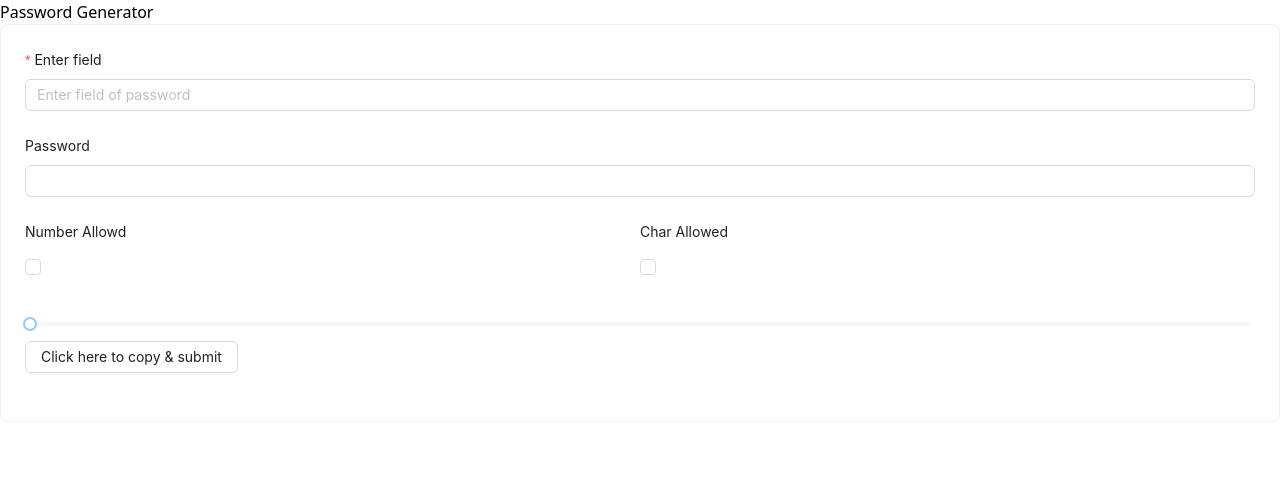
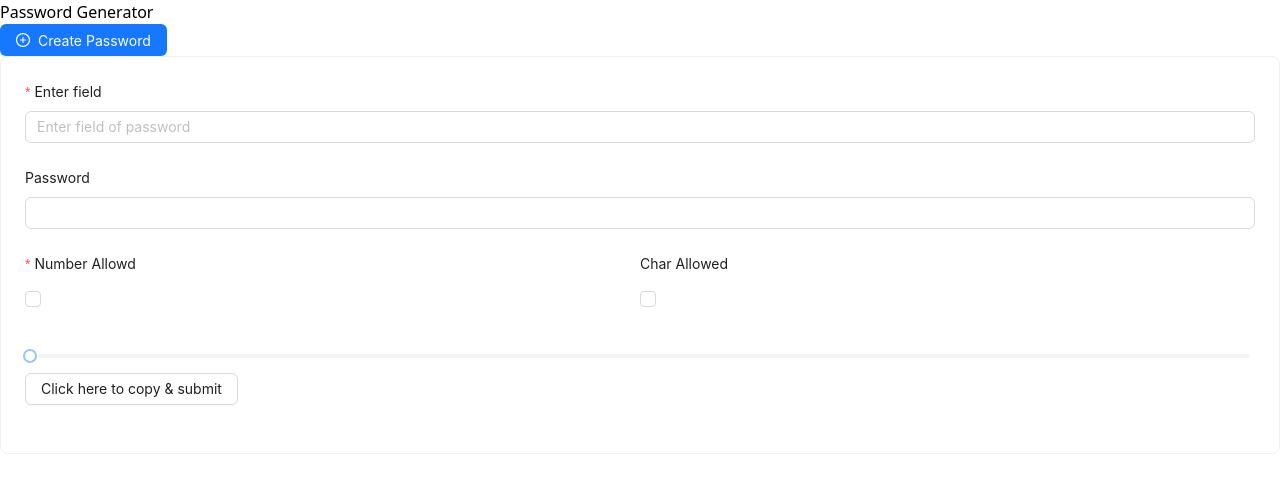
Before and after one commit to msaadnanil18/Password-save-generate-full-stack-, a React (Vite) app: page /password-gen in a window 1280 px wide. Shown: the top 492 px of the page. Built offline with nearby package versions, Linux system fonts and the light colour scheme.

Commit message:
add drawer

```diff
--- a/src/components/PasswordGen.jsx
+++ b/src/components/PasswordGen.jsx
@@ -1,7 +1,8 @@
 import { useState, useCallback, useEffect,useRef } from 'react'
-import { Button, Card, Input, Form, Checkbox , Row, Col } from 'antd'
-import { Slider } from 'antd';
-import Password from 'antd/es/input/Password';
+import { Button, Card, Input, Form, Checkbox , Row, Col,Slider, Drawer } from 'antd'
+import {PlusCircleOutlined} from '@ant-design/icons';
+
+
 const IconSlider = (props) => {
   const { max, min , value, setValue } = props;
   const mid = Number(((max - min) / 2).toFixed(5));
@@ -15,7 +16,17 @@ const IconSlider = (props) => {
 };
 
 function PasswordGen() {
-  const [inputPassword , setInputPassword ] = useState('2222')
+  const [open, setOpen] = useState(false);
+
+  const showDrawer = () => {
+    setOpen(true);
+  };
+
+  const onClose = () => {
+    setOpen(false);
+  };
+
+  const [inputPassword , setInputPassword ] = useState()
   const [length, setLength] = useState()
   const [numberAllowed, setNumberAllowed] = useState(false);
   const [charAllowed, setCharAllowed] = useState(false)
@@ -51,11 +62,13 @@ form.setFieldsValue({
   } ,[form, numberAllowed, charAllowed, setPassword])
  return (
     <>
- <div className=' float-right mx-5 ' >
-   <Card
-    className=' p-4 w-96'
-    hoverable
-   >
+ <div className=' md:hidden float-right mx-5 ' >
+      <Button className='bg-sky-400' icon={<PlusCircleOutlined />} type="primary" onClick={showDrawer}>
+       Create Password
+      </Button>
+  </div>
+  <Drawer title="Basic Drawer" placement="right" onClose={onClose} open={open}>
+
       <Form
       layout='vertical'
       form={form}
@@ -69,7 +82,7 @@ form.setFieldsValue({
 
         <Row>
           <Col sm={24} md={12} >
-         <Form.Item name='number' label='Number Allowd' >
+         <Form.Item name='number' label='Number Allowd' rules={[{required:true}]} >
          <Checkbox onChange={(e) => handleCheckboxChange(e.target.checked, 'number')} />
          </Form.Item>
          </Col>
@@ -93,10 +106,51 @@ form.setFieldsValue({
 
       </Form>
 
+    </Drawer>
 
-    </Card>
+   <div className='hidden md:block float-right mx-5' >
+   <Card
+    className=' p-4 w-96'
+    hoverable
+   >
+      <Form
+      layout='vertical'
+      form={form}
+      >
+        <Form.Item name='fieldPassword' label='Enter field' rules={[{required:true, message:"Please enter field "}]} >
+          <Input placeholder='Enter field of password' />
+         </Form.Item>
+         <Form.Item name='password' label='Password' >
+         <Input />
+         </Form.Item>
 
-    </div>
+        <Row>
+          <Col sm={24} md={12} >
+         <Form.Item name='number' label='Number Allowd' rules={[{required:true}]} >
+         <Checkbox onChange={(e) => handleCheckboxChange(e.target.checked, 'number')} />
+         </Form.Item>
+         </Col>
+         <Col sm={24} md={12} >
+         <Form.Item name='charr' label='Char Allowed' >
+         <Checkbox  onChange={(e) => handleCheckboxChange(e.target.checked, 'charr')} />
+         </Form.Item>
+         </Col>
+
+         </Row>
+
+         <div className="icon-wrapper">
+         <IconSlider min={6} max={20} value={length} setValue={setLength} />
+          </div>
+
+         <Form.Item>
+          <Button>
+            Click here to copy & submit
+          </Button>
+         </Form.Item>
+
+      </Form>
+     </Card>
+   </div>
 
     </>
   )
```
